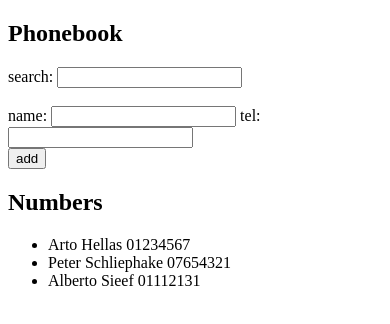
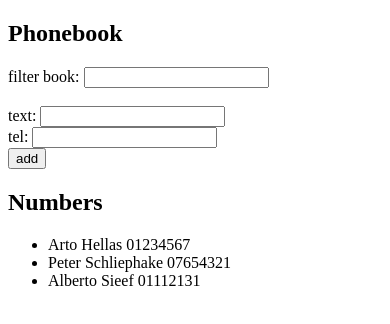
Before and after one commit to drzo1dberg/full-stack-open-submissions, a React (Vite) app in the folder part2 thephonebook/: page / in a window 390 px wide. Shown: the top 324 px of the page. Built offline with nearby package versions, Linux system fonts and the light colour scheme.

Commit message:
solved 2.10: The Phonebook Step 5

```diff
--- a/part2 thephonebook/src/App.jsx
+++ b/part2 thephonebook/src/App.jsx
@@ -1,6 +1,6 @@
 import { useState } from "react";
 
-const Display = (props) => {
+const Phonebook = (props) => {
   return (
     <ul>
       {props.arr.map((line) => {
@@ -13,7 +13,45 @@ const Display = (props) => {
     </ul>
   );
 };
-
+const AreTheseObjectsEqual = (first, second) => {
+  for (const entry of first) {
+    if (
+      JSON.stringify(entry.name).toLowerCase() ===
+        JSON.stringify(second.name).toLowerCase() &&
+      second.name.length > 0
+    ) {
+      window.alert(`${second.name} is already added to phonebook`);
+      return true;
+    } else if (
+      JSON.stringify(entry.number) === JSON.stringify(second.number) &&
+      second.number.length > 0
+    ) {
+      window.alert(`The number ${second.number} is already added to phonebook`);
+      return true;
+    } else if (second.name.length <= 0 && second.number.length <= 0) {
+      window.alert("enter valid data");
+      return true;
+    }
+  }
+  return false;
+};
+const Search = (obj, query) =>
+  obj.filter((line) =>
+    JSON.stringify(line).toLowerCase().includes(query.toLowerCase())
+  );
+const Input = (props) => {
+  return props.value != null ? (
+    <div>
+      {props.text}
+      <input value={props.value} type={props.type} onChange={props.onChange} />
+    </div>
+  ) : (
+    <div>
+      {props.text}
+      <input type={props.type} onChange={props.onChange} />
+    </div>
+  );
+};
 const App = () => {
   const [persons, setPersons] = useState([
     { name: "Arto Hellas", number: "01234567", id: 1 },
@@ -23,7 +61,6 @@ const App = () => {
   const [newName, setNewName] = useState("");
   const [newNumber, setNewNumber] = useState("");
   const [query, setQuery] = useState([]);
-
   const handleForm = (e) => {
     e.preventDefault();
     const newPerson = {
@@ -31,10 +68,8 @@ const App = () => {
       number: newNumber.trim() ? newNumber : "",
       id: persons.length + 1,
     };
-
-    areTheseObjectsEqual(persons, newPerson)
-      ? ""
-      : setPersons(persons.concat(newPerson));
+    !AreTheseObjectsEqual(persons, newPerson) &&
+      setPersons(persons.concat(newPerson));
     setNewName("");
     setNewNumber("");
   };
@@ -47,55 +82,49 @@ const App = () => {
         setNewNumber(e.target.value);
         break;
       case "search":
-        setQuery(search(persons, e.target.value));
+        setQuery(Search(persons, e.target.value));
         break;
       default:
         break;
     }
   };
-  const search = (obj, query) =>
-    obj.filter((line) =>
-      JSON.stringify(line).toLowerCase().includes(query.toLowerCase())
-    );
-  const areTheseObjectsEqual = (first, second) => {
-    for (const entry of first) {
-      if (JSON.stringify(entry.name) === JSON.stringify(second.name)) {
-        window.alert(`${second.name} is already added to phonebook`);
-        return true;
-      } else if (
-        JSON.stringify(entry.number) === JSON.stringify(second.number)
-      ) {
-        window.alert(
-          `The number ${second.number} is already added to phonebook`
-        );
-        return true;
-      }
-    }
-    return false;
-  };
-
   return (
     <div>
       <h2>Phonebook</h2>
       <div>
-        search: <input type="search" onChange={handleInputChange} />
+        <Input
+          text={"filter book: "}
+          type="search"
+          onChange={handleInputChange}
+        />
       </div>
       <br />
       <form onSubmit={handleForm}>
         <div>
-          name:{" "}
-          <input type="text" value={newName} onChange={handleInputChange} />{" "}
-          tel:{" "}
-          <input type="number" value={newNumber} onChange={handleInputChange} />
+          <Input
+            text={"text: "}
+            type="text"
+            onChange={handleInputChange}
+            value={newName}
+          />
+          <Input
+            text={"tel: "}
+            type="number"
+            onChange={handleInputChange}
+            value={newNumber}
+          />
         </div>
         <div>
           <button type="submit">add</button>
         </div>
       </form>
       <h2>Numbers</h2>
-      {query.length <= 0 ? <Display arr={persons} /> : <Display arr={query} />}
+      {query.length <= 0 ? (
+        <Phonebook arr={persons} />
+      ) : (
+        <Phonebook arr={query} />
+      )}
     </div>
   );
 };
-
 export default App;
```
